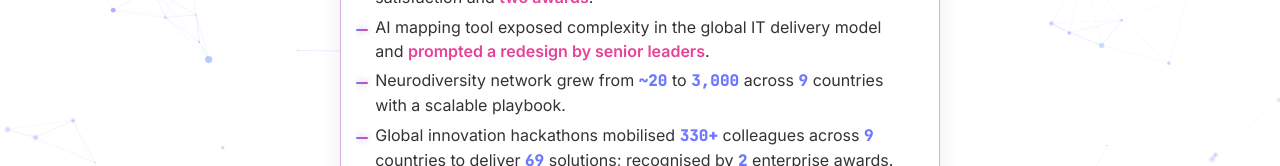
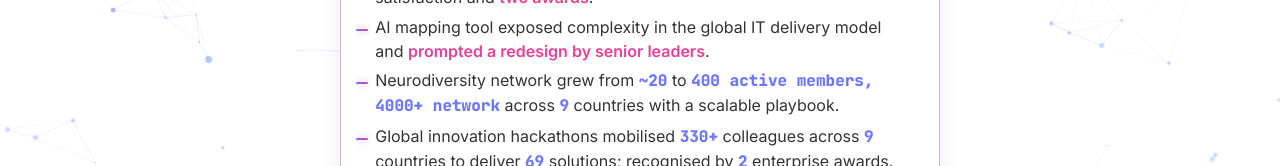
Before and after one commit to Hook12aaa/personal, a React (Vite) app: page / in a window 1280 px wide. Both pictures are taken after a click on the heading 640 px from the left and 632 px from the top of the page. Shown: the part 334-500 px from the top of the page. Built offline with nearby package versions, Linux system fonts and the light colour scheme.

Commit message:
Outcome metric updated

```diff
--- a/src/App.jsx
+++ b/src/App.jsx
@@ -98,7 +98,7 @@ function App() {
                 <ul className="outcomes-list">
                   <li>Enterprise GenAI programme trained <strong className="figure">10,000+</strong> colleagues with <strong className="figure">97%</strong> satisfaction and <span className="key">two awards</span>.</li>
                   <li>AI mapping tool exposed complexity in the global IT delivery model and <span className="key">prompted a redesign by senior leaders</span>.</li>
-                  <li>Neurodiversity network grew from <strong className="figure">~20</strong> to <strong className="figure">3,000</strong> across <strong className="figure">9</strong> countries with a scalable playbook.</li>
+                  <li>Neurodiversity network grew from <strong className="figure">~20</strong> to <strong className="figure">400 active members, 4000+ network</strong> across <strong className="figure">9</strong> countries with a scalable playbook.</li>
                   <li>Global innovation hackathons mobilised <strong className="figure">330+</strong> colleagues across <strong className="figure">9</strong> countries to deliver <strong className="figure">69</strong> solutions; recognised by <strong className="figure">2</strong> enterprise awards.</li>
                   <li>Delivered AI workshops for senior leaders and employee representatives, helping teams <span className="key">apply AI with confidence</span>.</li>
                   <li>AI toolkit helped markets localise global brand content <span className="key">far faster</span>, reducing manual rework.</li>
--- a/src/data/outcomes.js
+++ b/src/data/outcomes.js
@@ -1,7 +1,7 @@
 const outcomes = [
   "Enterprise GenAI programme trained 10,000+ colleagues with 97% satisfaction and two awards",
   "AI mapping tool exposed complexity in the global IT delivery model and prompted a redesign by senior leaders",
-  "Neurodiversity network grew from ~20 to 3,000 people across 9 countries with a scalable playbook",
+  "Neurodiversity network grew from ~20 to 400 active members, 4000+ network across 9 countries with a scalable playbook",
   "Global innovation hackathons mobilised 330+ colleagues across 9 countries to deliver 69 solutions, recognised by 2 Enterprise awards",
   "Delivered AI workshops for senior leaders and employee representatives, helping teams understand AI and apply it with confidence",
   "AI toolkit helped markets localise global brand content far faster, reducing manual rework",
```
